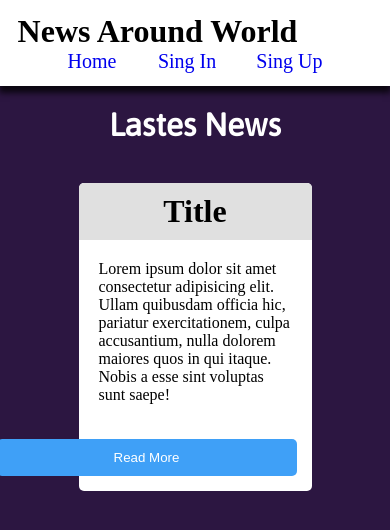
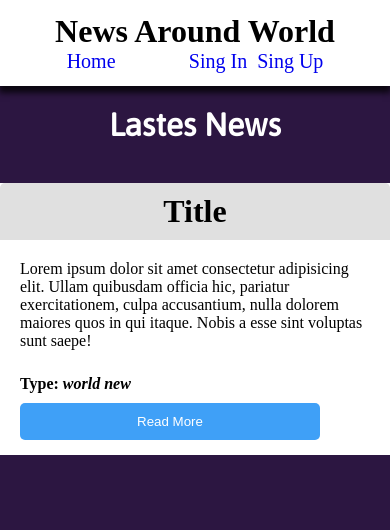
Before and after one commit to Macklaus/final-project-electiva, a Vue app: page /#/home in a window 390 px wide. Shown: the top 530 px of the page. Built offline with nearby package versions, Linux system fonts and the light colour scheme; the HTML template or start-up script is replaced by a standard one; a web font is replaced by a local one.

Commit message:
algo de resposive en el navbar y home page

```diff
--- a/src/App.vue
+++ b/src/App.vue
@@ -27,4 +27,7 @@ export default {
 body{
   background-color: #2C1641;
 }
+#app{
+  min-width: 300px;
+}
 </style>
--- a/src/components/Navbar.vue
+++ b/src/components/Navbar.vue
@@ -16,6 +16,7 @@
 <style>
 .navbar-container{
     width: 100vw;
+    min-width: 300px;
     background-color: #FFFFFF;
     padding: 0.8em 1.1em;
     -webkit-box-shadow: 0px 6px 6px 1px rgba(0,0,0,0.75);
@@ -41,4 +42,23 @@
     margin: 0 20px;
     font-size: 20px;
 }
+
+@media (max-width: 676px) {
+    .navbar-title{
+        width: 100%;
+        text-align: center;
+    }
+}
+@media (max-width: 425px) {
+    .navbar-container{
+        padding-left: 0;
+        padding-right: 0;
+    }
+    .link-container{
+        justify-content: space-around;
+    }
+    .link{
+        margin: 5px;
+    }
+}
 </style>
--- a/src/components/New.vue
+++ b/src/components/New.vue
@@ -2,7 +2,10 @@
     <div class="new-container">
         <div class="new-title"><h1>Title</h1></div>
         <p class="new-content">Lorem ipsum dolor sit amet consectetur adipisicing elit. Ullam quibusdam officia hic, pariatur exercitationem, culpa accusantium, nulla dolorem maiores quos in qui itaque. Nobis a esse sint voluptas sunt saepe!</p>
-        <button class="button new-read-more">Read More</button>
+        <div class="new-footer">
+            <h4 class="new-type">Type: <em>world new</em></h4>
+            <button class="button new-read-more">Read More</button>
+        </div>
     </div>
 </template>
 
@@ -25,15 +28,26 @@
     padding: 20px;
     text-align: left;
 }
+.new-footer{
+    padding: 5px 20px;
+    /*flex*/
+    display: flex;
+    flex-flow: row wrap;
+    justify-content: space-between;
+    align-items: center;
+}
 .new-read-more{
     width: 300px;
-    margin: 15px;
     background-color: #3fa0f7;
     color: #ffffff;
-    /*flex*/
-    align-self: flex-end;
 }
 .new-read-more:hover{
     background: linear-gradient(to right, rgba(179,220,237,1) 0%, rgba(41,184,229,1) 50%, rgba(188,224,238,1) 100%);
 }
+
+@media (max-width: 425px) {
+    .new-container{
+        border-radius: 0;
+    }
+}
 </style>
--- a/src/views/Home.vue
+++ b/src/views/Home.vue
@@ -28,4 +28,17 @@ export default {
     color: #ffffff;
     margin-bottom: 40px;
 }
+
+@media (max-width: 768px) {
+    .home-container{
+        width: 90%;
+    }
+}
+
+@media (max-width: 425px) {
+    .home-container{
+        width: 100%;
+        padding: 1.3em 0;
+    }
+}
 </style>
```
